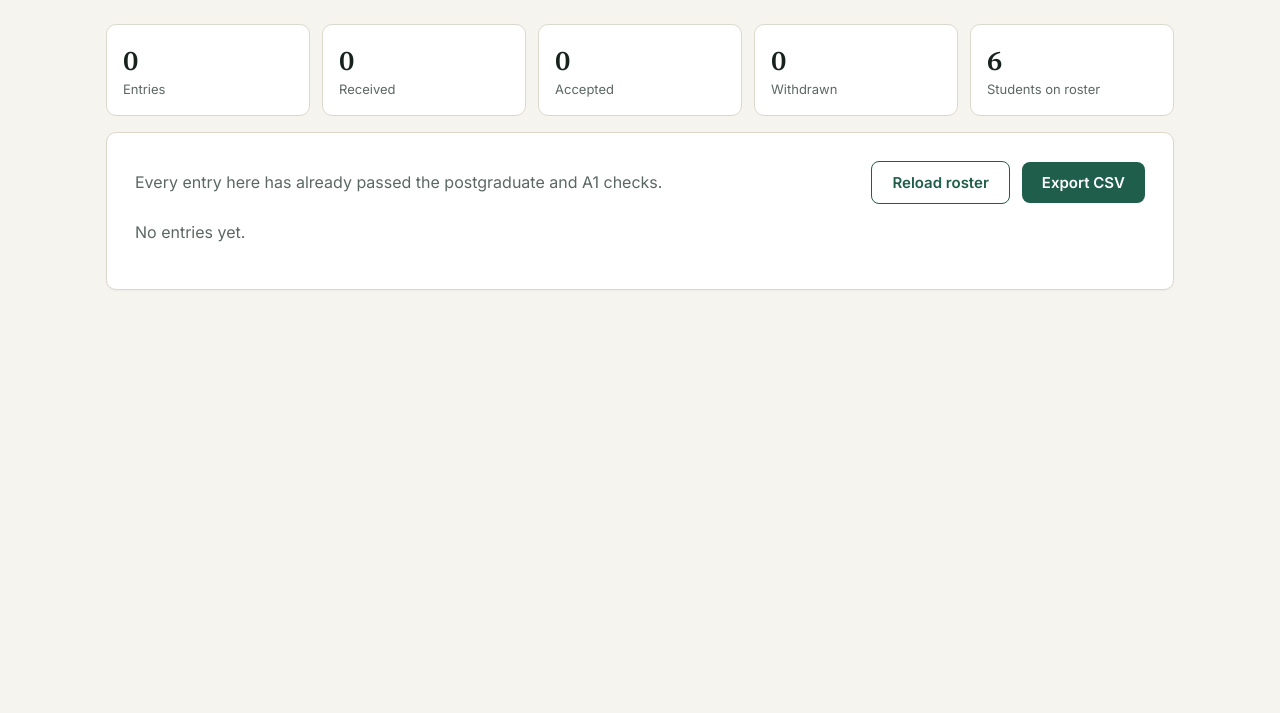
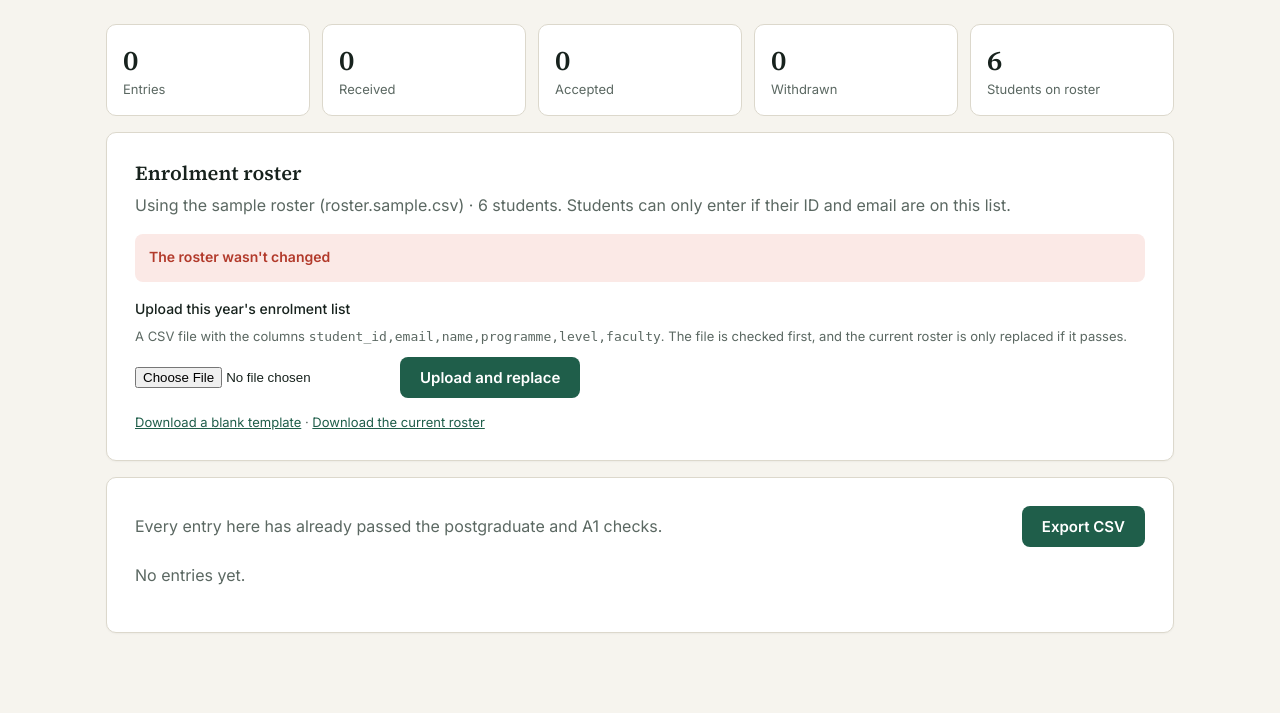
Before and after one commit to belleyong/poster-submission-portal, a Flask app: page /admin in a window 1280 px wide. Shown: the part 94-807 px from the top of the page. Before the commit the page ends 384 px from the top, so only its background shows below. Run offline with Flask 3, Linux system fonts and the light colour scheme; the visitor is signed in with stand-in values (Sample User, id 1); data that the repository does not hold is empty.

Commit message:
Let organisers upload each year's roster from the dashboard

```diff
--- a/portal/app.py
+++ b/portal/app.py
@@ -5,19 +5,20 @@ import hmac
 import io
 import os
 import secrets
-from datetime import date
+from datetime import date, datetime
 from functools import wraps
 from pathlib import Path
 
-from flask import (Flask, Response, abort, jsonify, redirect, render_template, request,
-                   send_file, session, url_for)
+from flask import (Flask, Response, abort, jsonify, redirect,
+                   render_template, request, send_file, session, url_for)
 
 from .config import Config
-from .eligibility import Roster, check_eligibility
+from .eligibility import ROSTER_COLUMNS, Roster, check_eligibility, check_roster_file
 from .poster import check_poster
 from .store import STATUSES, Store
 
 ABSTRACT_WORD_LIMIT = 250
+MAX_ROSTER_MB = 5
 TEXT_LIMITS = {"department": 120, "supervisor": 120, "title": 200}
 
 
@@ -28,7 +29,9 @@ def create_app(config: Config | None = None) -> Flask:
     app.secret_key = os.getenv("SECRET_KEY") or secrets.token_hex(32)
 
     config.upload_dir.mkdir(parents=True, exist_ok=True)
-    roster = Roster(config.roster_path)
+    # A roster uploaded through the dashboard takes priority over ROSTER_PATH.
+    uploaded_roster = config.data_dir / "roster.csv"
+    roster = Roster(uploaded_roster if uploaded_roster.exists() else config.roster_path)
     store = Store(config.db_path)
     app.extensions["portal"] = {"config": config, "roster": roster, "store": store}
 
@@ -161,8 +164,16 @@ def create_app(config: Config | None = None) -> Flask:
         levels: dict[str, int] = {}
         for r in subs:
             levels[r["level"]] = levels.get(r["level"], 0) + 1
+        roster_info = {
+            "size": len(roster),
+            "uploaded": roster.path == uploaded_roster,
+            "file": roster.path.name,
+            "updated": datetime.fromtimestamp(roster.path.stat().st_mtime).strftime("%d %b %Y, %I:%M %p"),
+        }
         return render_template("admin.html", config=config, submissions=subs, counts=counts,
-                               levels=levels, statuses=STATUSES, roster_size=len(roster))
+                               levels=levels, statuses=STATUSES, roster=roster_info,
+                               roster_columns=ROSTER_COLUMNS,
+                               roster_result=session.pop("roster_result", None))
 
     @app.post("/admin/submissions/<sid>/status")
     @admin_required
@@ -193,10 +204,53 @@ def create_app(config: Config | None = None) -> Flask:
         return Response(buf.getvalue(), mimetype="text/csv",
                         headers={"Content-Disposition": "attachment; filename=showcase-submissions.csv"})
 
-    @app.post("/admin/roster/reload")
+    @app.post("/admin/roster/upload")
     @admin_required
-    def admin_reload_roster():
-        roster.reload()
-        return redirect(url_for("admin"))
+    def admin_upload_roster():
+        file = request.files.get("roster")
+        if not file or not file.filename:
+            result = {"ok": False, "errors": ["Choose a CSV file to upload."], "warnings": []}
+        elif not file.filename.lower().endswith(".csv"):
+            result = {"ok": False, "errors": [
+                "Upload a .csv file. In Excel, use File > Save As and choose CSV UTF-8."], "warnings": []}
+        else:
+            data = file.read(MAX_ROSTER_MB * 1024 * 1024 + 1)
+            if len(data) > MAX_ROSTER_MB * 1024 * 1024:
+                result = {"ok": False, "errors": [f"The file is over {MAX_ROSTER_MB} MB."], "warnings": []}
+            else:
+                check = check_roster_file(data, config)
+                result = {"ok": check.ok, "errors": check.errors, "warnings": check.warnings,
+                          "filename": Path(file.filename).name, "total": check.total,
+                          "eligible": check.eligible}
+                if check.ok:
+                    result["backed_up"] = _replace_roster(check.text)
+        session["roster_result"] = result
+        return redirect(url_for("admin") + "#roster")
+
+    def _replace_roster(text: str) -> bool:
+        backed_up = uploaded_roster.exists()
+        if backed_up:
+            backups = config.data_dir / "roster-backups"
+            backups.mkdir(exist_ok=True)
+            stamp = datetime.now().strftime("%Y%m%d-%H%M%S")
+            uploaded_roster.replace(backups / f"roster-{stamp}.csv")
+        tmp = uploaded_roster.with_suffix(".tmp")
+        tmp.write_text(text, encoding="utf-8", newline="")
+        tmp.replace(uploaded_roster)
+        roster.use(uploaded_roster)
+        return backed_up
+
+    @app.get("/admin/roster/current.csv")
+    @admin_required
+    def admin_download_roster():
+        return send_file(roster.path, mimetype="text/csv", as_attachment=True,
+                         download_name="current-roster.csv")
+
+    @app.get("/admin/roster/template.csv")
+    @admin_required
+    def admin_roster_template():
+        example = "1234567,j.smith@aucklanduni.ac.nz,Jo Smith,Master of Science (Biology),Masters,Science"
+        return Response(",".join(ROSTER_COLUMNS) + "\r\n" + example + "\r\n", mimetype="text/csv",
+                        headers={"Content-Disposition": "attachment; filename=roster-template.csv"})
 
     return app
--- a/portal/static/style.css
+++ b/portal/static/style.css
@@ -110,3 +110,5 @@ td select { font: inherit; font-size: 13px; padding: 4px; border-radius: 6px; bo
 td button { padding: 5px 10px; font-size: 13px; }
 .muted { color: var(--muted); }
 td:first-child strong { white-space: nowrap; }
+code { overflow-wrap: anywhere; }
+input[type=file] { max-width: 100%; }
--- a/portal/templates/admin.html
+++ b/portal/templates/admin.html
@@ -23,17 +23,51 @@
       {% for s in statuses %}
       <div class="stat"><div class="n">{{ counts[s] }}</div><div class="l">{{ s | capitalize }}</div></div>
       {% endfor %}
-      <div class="stat"><div class="n">{{ roster_size }}</div><div class="l">Students on roster</div></div>
+      <div class="stat"><div class="n">{{ roster.size }}</div><div class="l">Students on roster</div></div>
     </div>
+
+    <section class="card" id="roster">
+      <div class="step-head" style="margin-bottom:8px"><h2>Enrolment roster</h2></div>
+      <p class="muted" style="margin:0 0 16px">
+        {% if roster.uploaded %}Uploaded {{ roster.updated }}{% else %}Using the sample roster ({{ roster.file }}){% endif %}
+        · {{ roster.size }} students.
+        Students can only enter if their ID and email are on this list.
+      </p>
+
+      {% if roster_result %}
+        {% if roster_result.ok %}
+          <div class="notice ok"><strong>Roster updated from {{ roster_result.filename }}</strong>
+            {{ roster_result.total }} students loaded, {{ roster_result.eligible }} of them able to enter.{% if roster_result.backed_up %} The previous roster was backed up.{% endif %}</div>
+        {% else %}
+          <div class="notice bad"><strong>The roster wasn't changed</strong>
+            <ul>{% for e in roster_result.errors %}<li>{{ e }}</li>{% endfor %}</ul></div>
+        {% endif %}
+        {% if roster_result.warnings %}
+          <div class="notice warn"><strong>Check these before the event</strong>
+            <ul>{% for w in roster_result.warnings %}<li>{{ w }}</li>{% endfor %}</ul></div>
+        {% endif %}
+      {% endif %}
+
+      <form method="post" action="{{ url_for('admin_upload_roster') }}" enctype="multipart/form-data" style="margin-top:16px">
+        <label for="rosterFile">Upload this year's enrolment list</label>
+        <p class="hint" style="margin:0 0 10px">A CSV file with the columns <code>{{ roster_columns | join(',') }}</code>.
+          The file is checked first, and the current roster is only replaced if it passes.</p>
+        <div class="row">
+          <input type="file" id="rosterFile" name="roster" accept=".csv,text/csv" required>
+          <button type="submit">Upload and replace</button>
+        </div>
+      </form>
+      <p class="hint" style="margin:14px 0 0">
+        <a href="{{ url_for('admin_roster_template') }}">Download a blank template</a> ·
+        <a href="{{ url_for('admin_download_roster') }}">Download the current roster</a>
+      </p>
+    </section>
 
     <section class="card">
       <div class="row" style="justify-content:space-between;margin-bottom:12px">
         <p class="muted" style="margin:0">Every entry here has already passed the postgraduate and A1 checks.
           {% if levels %}By level: {% for k, v in levels.items() %}{{ k }} {{ v }}{% if not loop.last %}, {% endif %}{% endfor %}.{% endif %}</p>
-        <div class="row">
-          <form method="post" action="{{ url_for('admin_reload_roster') }}"><button class="secondary">Reload roster</button></form>
-          <a href="{{ url_for('admin_export') }}"><button type="button">Export CSV</button></a>
-        </div>
+        <a href="{{ url_for('admin_export') }}"><button type="button">Export CSV</button></a>
       </div>
       {% if submissions %}
       <div class="table-wrap">
```
